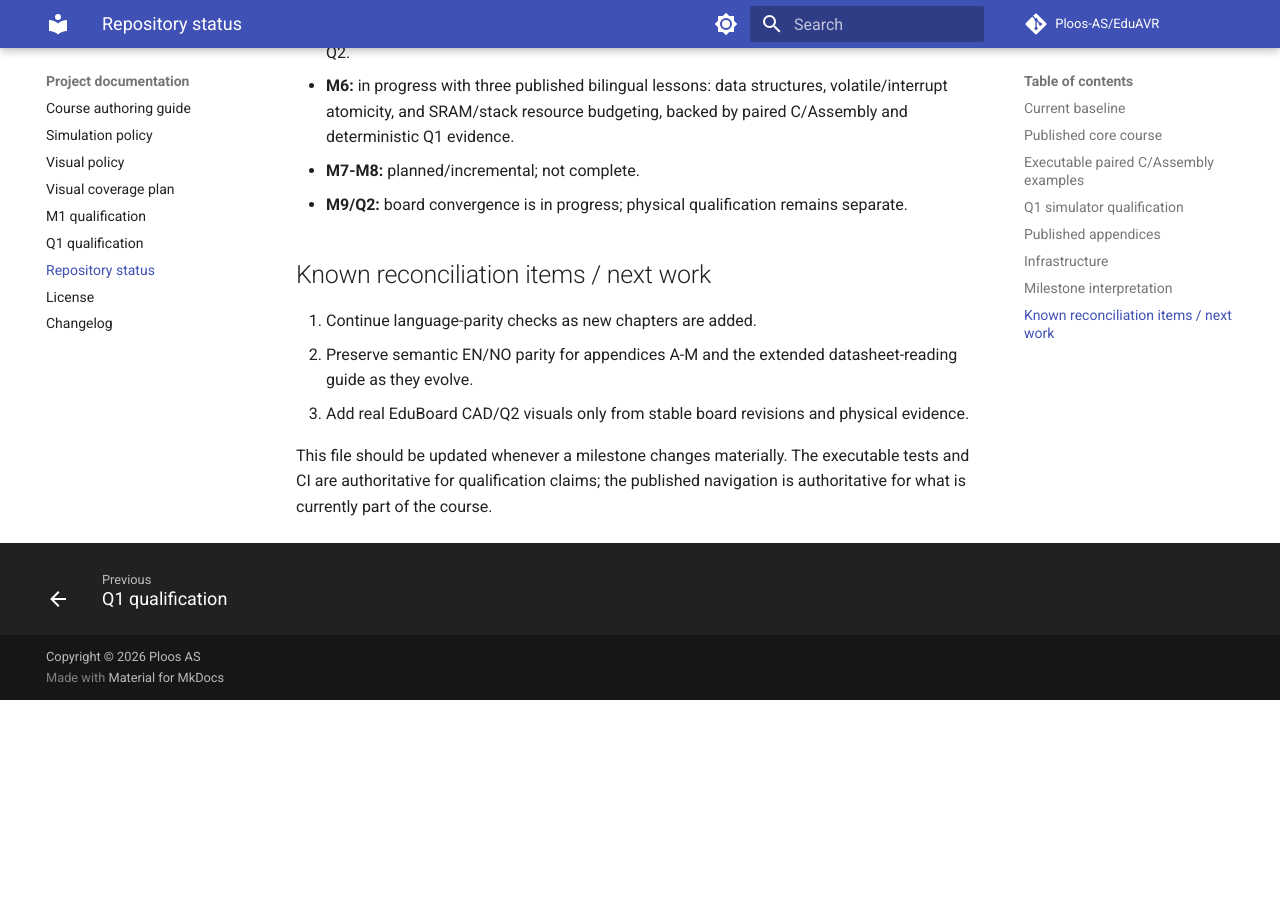
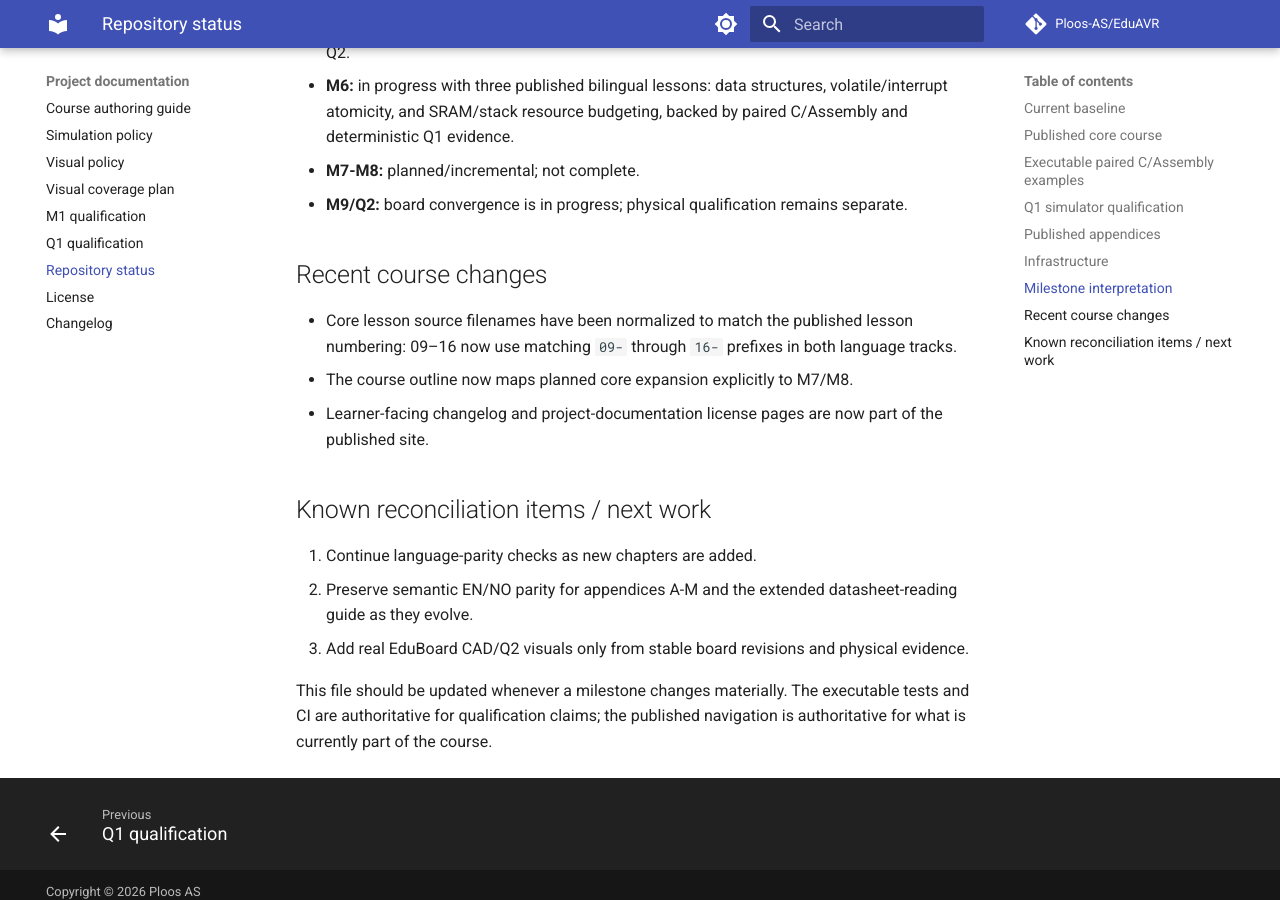
Before and after one commit to Ploos-AS/EduAVR, an MkDocs documentation site: the page built from docs/STATUS.md, in a window 1280 px wide and 900 px high, scrolled down 4462 px. Built offline with MkDocs 1.6.1 and Material for MkDocs 9.7.7, drawn with Linux system fonts in a browser that asks for light colours; comment, search, counter and statistics services are not loaded; before the commit the page ends 5162 px from its top, so only the background shows below that.

Commit message:
docs: update course status

```diff
--- a/docs/STATUS.md
+++ b/docs/STATUS.md
@@ -129,6 +129,12 @@ Implemented repository infrastructure includes:
 - **M7-M8:** planned/incremental; not complete.
 - **M9/Q2:** board convergence is in progress; physical qualification remains separate.
 
+## Recent course changes
+
+- Core lesson source filenames have been normalized to match the published lesson numbering: 09–16 now use matching `09-` through `16-` prefixes in both language tracks.
+- The course outline now maps planned core expansion explicitly to M7/M8.
+- Learner-facing changelog and project-documentation license pages are now part of the published site.
+
 ## Known reconciliation items / next work
 
 1. Continue language-parity checks as new chapters are added.
```
